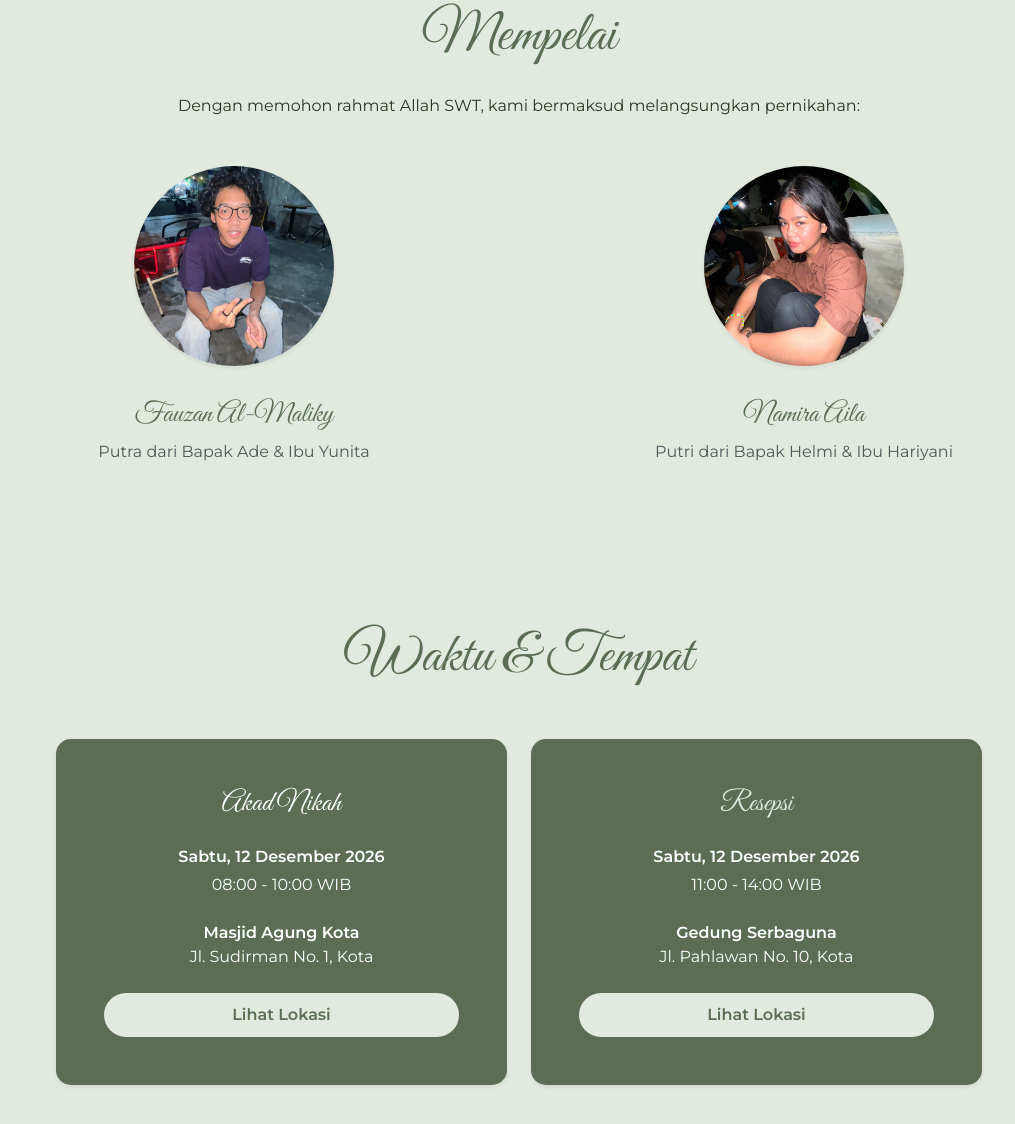
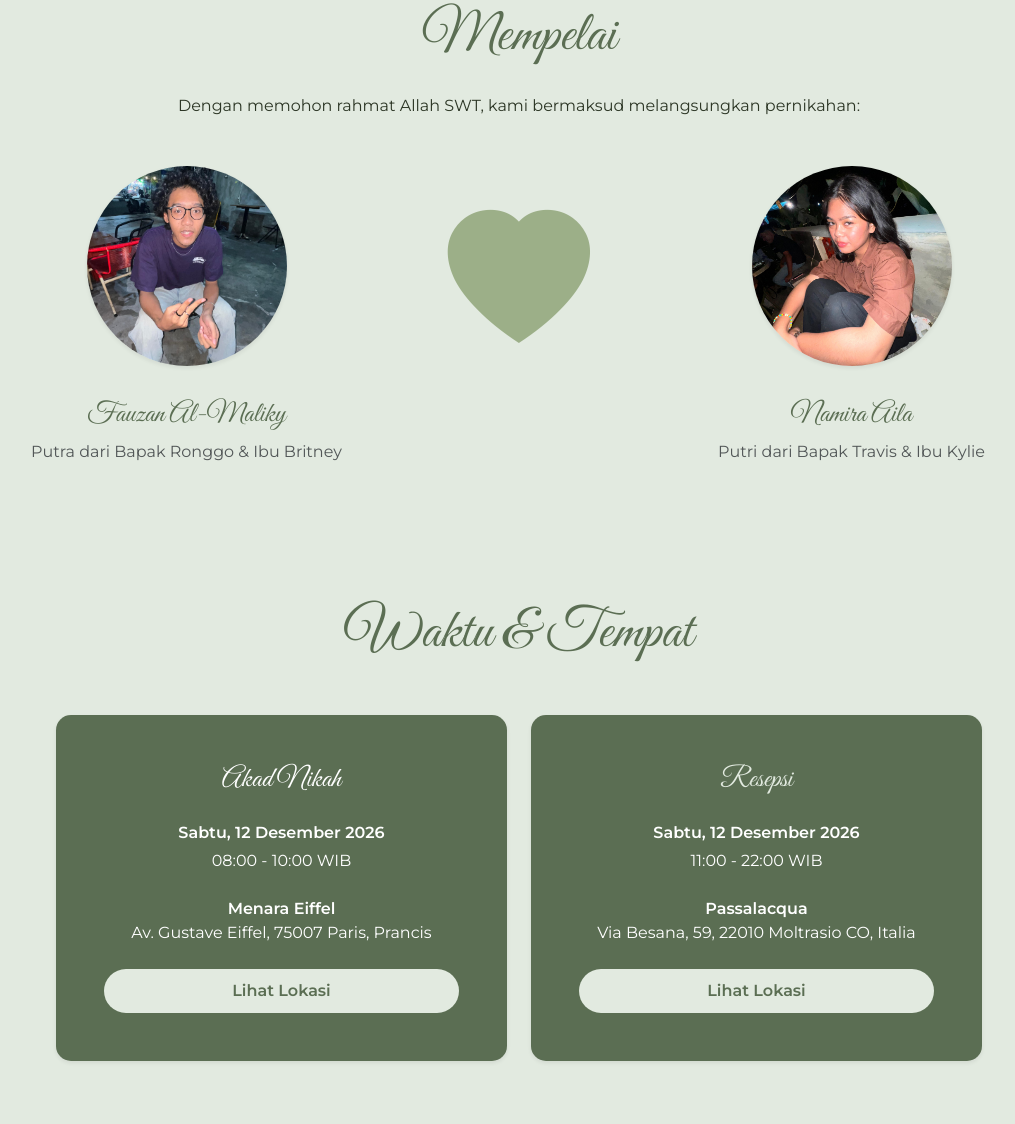
Before and after one commit to OwJannn/Projek-UTS-Undangan-Pernikahan, a plain HTML site: page index.html in a window 1280 px wide. Shown: the part 869-1993 px from the top of the page, without its empty margins (121-1136 px from the left). Drawn offline with nearby package versions, Linux system fonts and the light colour scheme.

Commit message:
Update detail love

```diff
--- a/css/style.css
+++ b/css/style.css
@@ -176,3 +176,30 @@ html {
         background-image: url('/image/foto-mobile.jpeg');
     }
 }
+
+/* --- ICON LOVE & ANIMASI --- */
+.icon-love {
+    font-size: 8.5rem; /* Ukuran ikon, bisa dibesarkan/dikecilkan */
+    color: var(--accent-sage); /* Menggunakan warna hijau sage dari tema */
+    display: inline-block;
+    animation: detak-jantung 2s infinite; /* Mengaktifkan animasi berulang */
+    position: relative;
+    z-index: 2;
+}
+
+/* Membuat frame animasi denyut (heartbeat) */
+@keyframes detak-jantung {
+    0%   { transform: translateY(-40px) scale(1); }
+    15%  { transform: translateY(-40px) scale(1.05); }
+    30%  { transform: translateY(-40px) scale(1); }
+    45%  { transform: translateY(-40px) scale(1.05); }
+    70%  { transform: translateY(-40px) scale(1); }
+    100% { transform: translateY(-40px) scale(1); }
+}
+
+@media (max-width: 768px) {
+    .icon-love {
+        /* Menarik elemen di bawahnya ke atas. Besarkan angkanya (misal -80px) jika jaraknya masih terlalu jauh */
+        margin-bottom: -70px;
+    }
+}
--- a/index.html
+++ b/index.html
@@ -45,18 +45,21 @@
         <p class="mb-5">Dengan memohon rahmat Allah SWT, kami bermaksud melangsungkan pernikahan:</p>
 
         <!-- Grid Bootstrap: Pada layar kecil (HP) menumpuk ke bawah, pada layar menengah (md) membagi 2 kolom -->
-        <div class="row mt-4">
-            <div class="col-md-6 mb-4">
+        <div class="row mt-4 justify-content-center align-items-center">
+            <div class="col-md-5 mb-4 mb-md-0">
                 <!-- Tempat foto dan profil mempelai pria -->
                 <img src="/image/foto-ojan.jpeg" alt="Fauzan" class="rounded-circle foto-mempelai mb-3 shadow-sm" width="150">
                 <h3 class="mt-3">Fauzan Al-Maliky</h3>
-                <p class="text-muted">Putra dari Bapak Ade & Ibu Yunita</p>
+                <p class="text-muted">Putra dari Bapak Ronggo & Ibu Britney</p>
             </div>
-            <div class="col-md-6 mb-4">
+            <div class="col-md-2 my-3 my-md-0">
+                <i class="bi bi-heart-fill icon-love"></i>
+            </div>
+            <div class="col-md-5 mb-4 mb-md-0">
                 <!-- Tempat foto dan profil mempelai wanita -->
                 <img src="/image/foto-namira.jpeg" alt=" Namira" class="rounded-circle foto-mempelai mb-3 shadow-sm" width="150">
                 <h3 class="mt-3">Namira Aila</h3>
-                <p class="text-muted">Putri dari Bapak Helmi & Ibu Hariyani</p>
+                <p class="text-muted">Putri dari Bapak Travis & Ibu Kylie</p>
             </div>
         </div>
     </div>
@@ -75,9 +78,9 @@
                         <h3 class="card-title mb-4" style="color: var(--bg-alabster);">Akad Nikah</h3>
                         <p class="mb-1 fw-bold">Sabtu, 12 Desember 2026</p>
                         <p class="mb-4">08:00 - 10:00 WIB</p>
-                        <p class="mb-4"><strong>Masjid Agung Kota</strong><br>Jl. Sudirman No. 1, Kota</p>
+                        <p class="mb-4"><strong>Menara Eiffel</strong><br>Av. Gustave Eiffel, 75007 Paris, Prancis</p>
                         <!-- Tombol outline kustom -->
-                        <a href="#" class="btn btn-light-sage w-100">Lihat Lokasi</a>
+                        <a href="https://maps.app.goo.gl/CLUuG9YAfnUSVYtC9" class="btn btn-light-sage w-100">Lihat Lokasi</a>
                     </div>
                 </div>
             </div>
@@ -88,9 +91,9 @@
                     <div class="card-body p-5 text-white">
                         <h3 class="card-title mb-4" style="color: var(--bg-alabaster);">Resepsi</h3>
                         <p class="mb-1 fw-bold">Sabtu, 12 Desember 2026</p>
-                        <p class="mb-4">11:00 - 14:00 WIB</p>
-                        <p class="mb-4"><strong>Gedung Serbaguna</strong><br>Jl. Pahlawan No. 10, Kota</p>
-                        <a href="#" class="btn btn-light-sage w-100">Lihat Lokasi</a>
+                        <p class="mb-4">11:00 - 22:00 WIB</p>
+                        <p class="mb-4"><strong>Passalacqua</strong><br>Via Besana, 59, 22010 Moltrasio CO, Italia</p>
+                        <a href="https://maps.app.goo.gl/C4g41b43sZZYQXD47" class="btn btn-light-sage w-100">Lihat Lokasi</a>
                     </div>
                 </div>
             </div>
```
